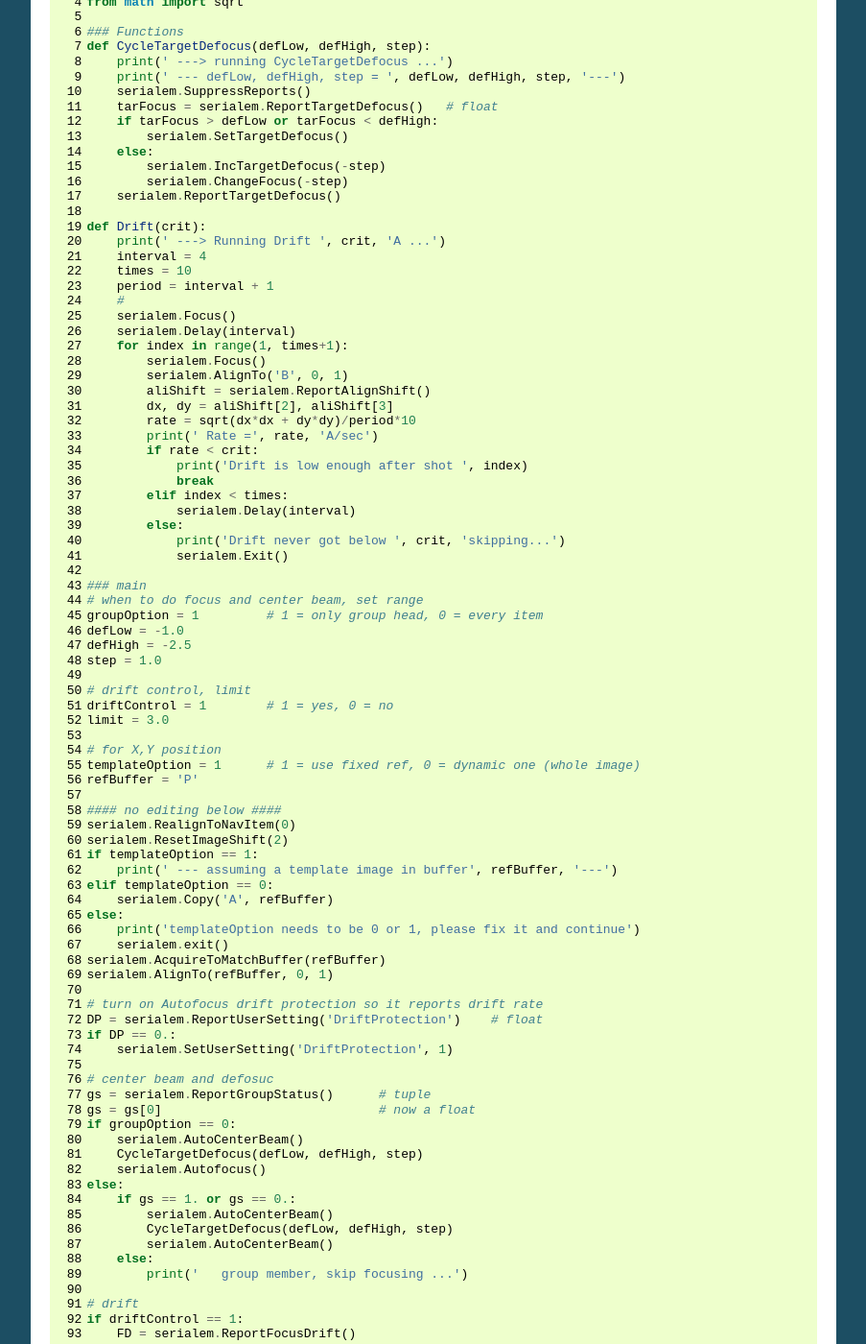
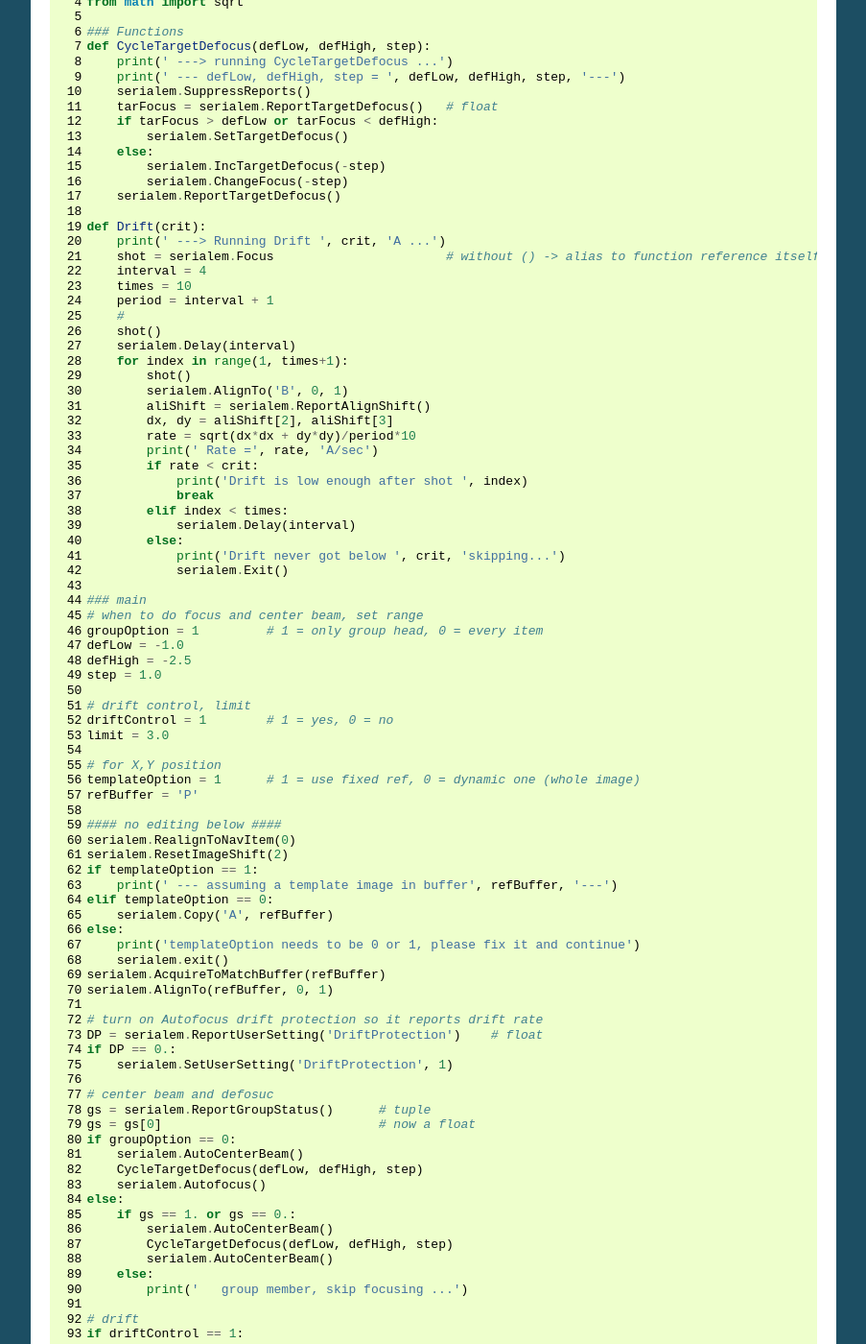
Before and after one commit to xuchen66/sphinx-emdocs, a Sphinx documentation site: the page built from source/singleparticle_serialem.rst, in a window 1280 px wide and 1400 px high, scrolled down 4452 px. Shown: the whole window at 96% size, without its empty margins (198-1101 px from the left). Built offline with Sphinx 7.4.7, drawn with Linux system fonts in a browser that asks for light colours; pages that are not in the unit, such as notebooks, are missing from menus; some of the changed text lies outside the part shown.

Commit message:
Update LD-Group-Python.txt

```diff
--- a/source/LD-Group-Python.txt
+++ b/source/LD-Group-Python.txt
@@ -18,14 +18,15 @@
 
 def Drift(crit):
     print(' ---> Running Drift ', crit, 'A ...')
+    shot = serialem.Focus                       # without () -> alias to function reference itself
     interval = 4
     times = 10
     period = interval + 1
     #
-    serialem.Focus()
+    shot()
     serialem.Delay(interval)
     for index in range(1, times+1):
-        serialem.Focus()
+        shot()
         serialem.AlignTo('B', 0, 1)
         aliShift = serialem.ReportAlignShift()
         dx, dy = aliShift[2], aliShift[3]
```
